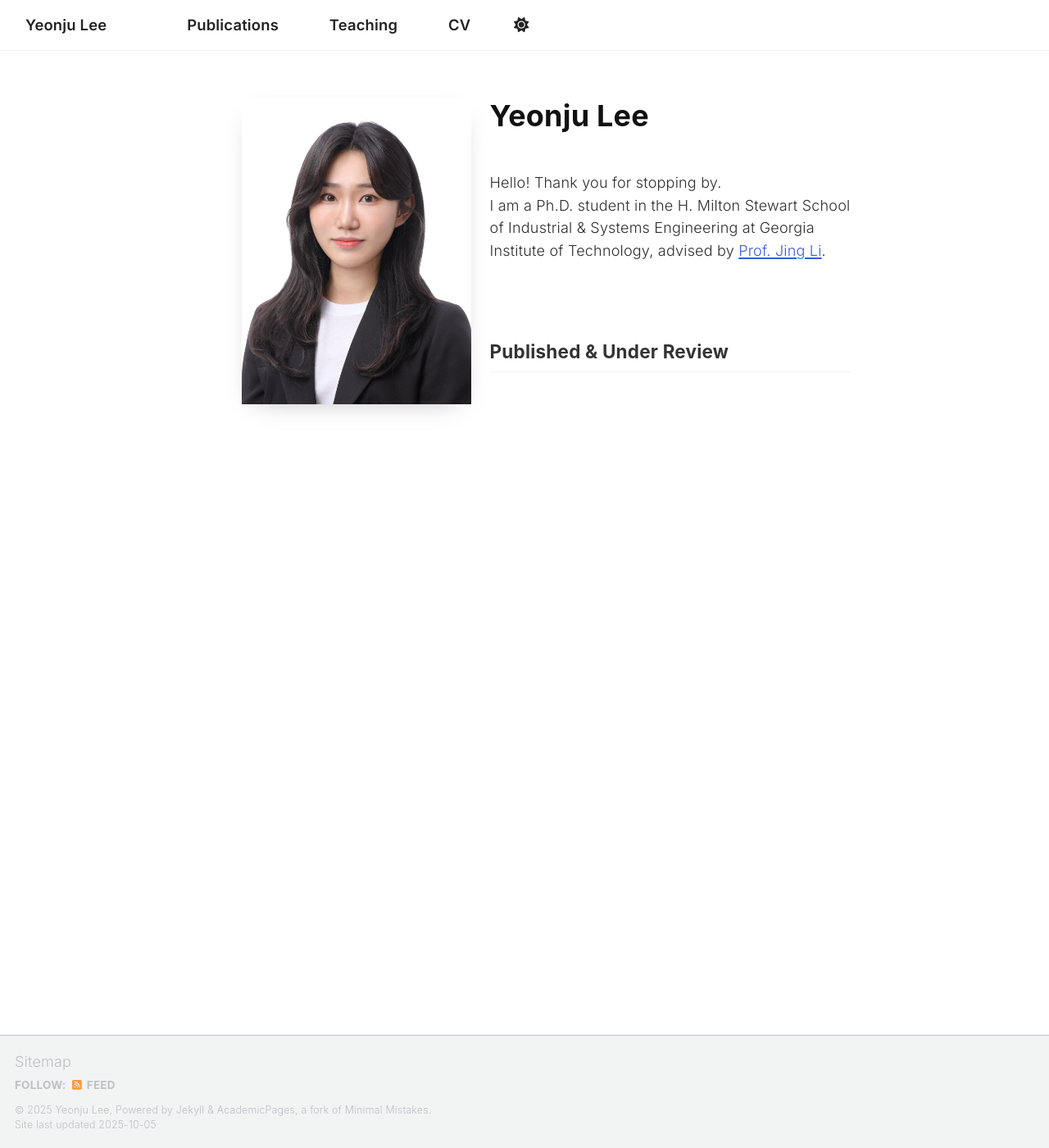
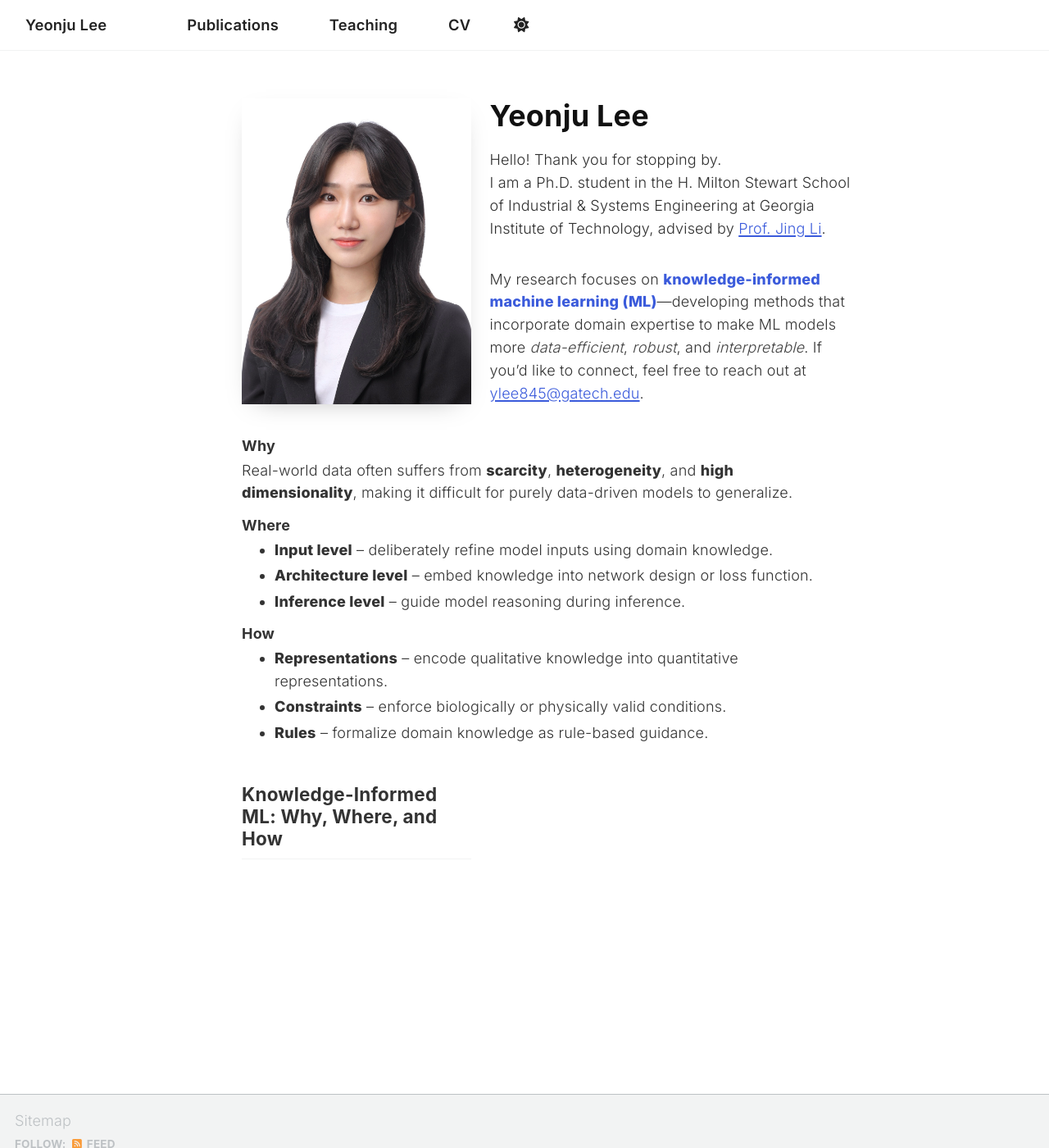
Before and after one commit to ylee845/ylee845.github.io, a Jekyll site: the page built from _pages/about.md, in a window 1280 px wide and 1400 px high. Shown: the whole window at 82% size. Built offline with Jekyll 4.4.1, drawn with Linux system fonts in a browser that asks for light colours; a script that is not in the unit is left out.

Commit message:
Update about.md

```diff
--- a/_pages/about.md
+++ b/_pages/about.md
@@ -123,50 +123,31 @@ redirect_from:
       Georgia Institute of Technology, advised by <a href="https://sites.gatech.edu/jing-li/">Prof. Jing Li</a>.
     </div>
 
-<h2>Published & Under Review</h2>
-<div>
-  {% for post in pubs %}
-    <div class="paper">
-      <div class="left">
-        <h3>
-          <span class="num">{{ forloop.index | plus: offset }}.</span>
-          <span class="title">{{ post.title | escape }}</span>
-        </h3>
+<div class="aboutme">
+  <p>
+    My research focuses on <strong style="color:var(--brand)">knowledge-informed machine learning (ML)</strong>—developing methods that incorporate domain expertise to make ML models more <em>data-efficient</em>, <em>robust</em>, and <em>interpretable</em>.
+    If you’d like to connect, feel free to reach out at <a href="mailto:ylee845@gatech.edu">ylee845@gatech.edu</a>.
+  </p>
+</div>
 
-        <div class="meta">
-          {%- assign parts = "" | split:"|" -%}
-          {%- if post.authors -%}{%- assign parts = parts | push: post.authors -%}{%- endif -%}
-          {%- if post.venue   -%}{%- assign parts = parts | push: post.venue   -%}{%- endif -%}
+<h2 style="margin-top:1.2rem;">Knowledge-Informed ML: Why, Where, and How</h2>
+<div class="about-sections">
+  <h3>Why</h3>
+  <p>
+    Real-world data often suffers from <strong>scarcity</strong>, <strong>heterogeneity</strong>, and <strong>high dimensionality</strong>, making it difficult for purely data-driven models to generalize.
+  </p>
 
-          {%- assign issue_parts = "" | split:"|" -%}
-          {%- if post.volume and post.issue -%}
-            {%- assign vol_issue = post.volume | append: " (" | append: post.issue | append: ")" -%}
-            {%- assign issue_parts = issue_parts | push: vol_issue -%}
-          {%- elsif post.volume -%}
-            {%- assign issue_parts = issue_parts | push: post.volume -%}
-          {%- elsif post.issue -%}
-            {%- assign issue_parts = issue_parts | push: "(" | append: post.issue | append: ")" -%}
-          {%- endif -%}
-          {%- if post.pages -%}{%- assign issue_parts = issue_parts | push: post.pages -%}{%- endif -%}
-          {%- if post.year  -%}{%- assign issue_parts = issue_parts | push: post.year  -%}{%- endif -%}
+  <h3>Where</h3>
+  <ul>
+    <li><strong>Input level</strong> – deliberately refine model inputs using domain knowledge.</li>
+    <li><strong>Architecture level</strong> – embed knowledge into network design or loss function.</li>
+    <li><strong>Inference level</strong> – guide model reasoning during inference.</li>
+  </ul>
 
-          {%- capture issue_joined -%}{{ issue_parts | join: ", " }}{%- endcapture -%}
-          {%- unless issue_joined == "" -%}{%- assign parts = parts | push: issue_joined -%}{%- endunless -%}
-
-          {{ parts | join: ", " }}
-        </div>
-
-        {% if post.excerpt %}
-          <div class="excerpt">
-            {{ post.excerpt | markdownify | replace: '<p>', '' | replace: '</p>', '' | strip }}
-          </div>
-        {% endif %}
-      </div>  <!-- 👈 여기서 .left 닫기 꼭 필요 -->
-
-      <div class="right">
-        {% if post.status %}<span class="tag blue">{{ post.status }}</span>{% endif %}
-        {% if post.year   %}<span class="year">{{ post.year }}</span>{% endif %}
-      </div>
-    </div>
-  {% endfor %}
+  <h3>How</h3>
+  <ul>
+    <li><strong>Representations</strong> – encode qualitative knowledge into quantitative representations.</li>
+    <li><strong>Constraints</strong> – enforce biologically or physically valid conditions.</li>
+    <li><strong>Rules</strong> – formalize domain knowledge as rule-based guidance.</li>
+  </ul>
 </div>
```
